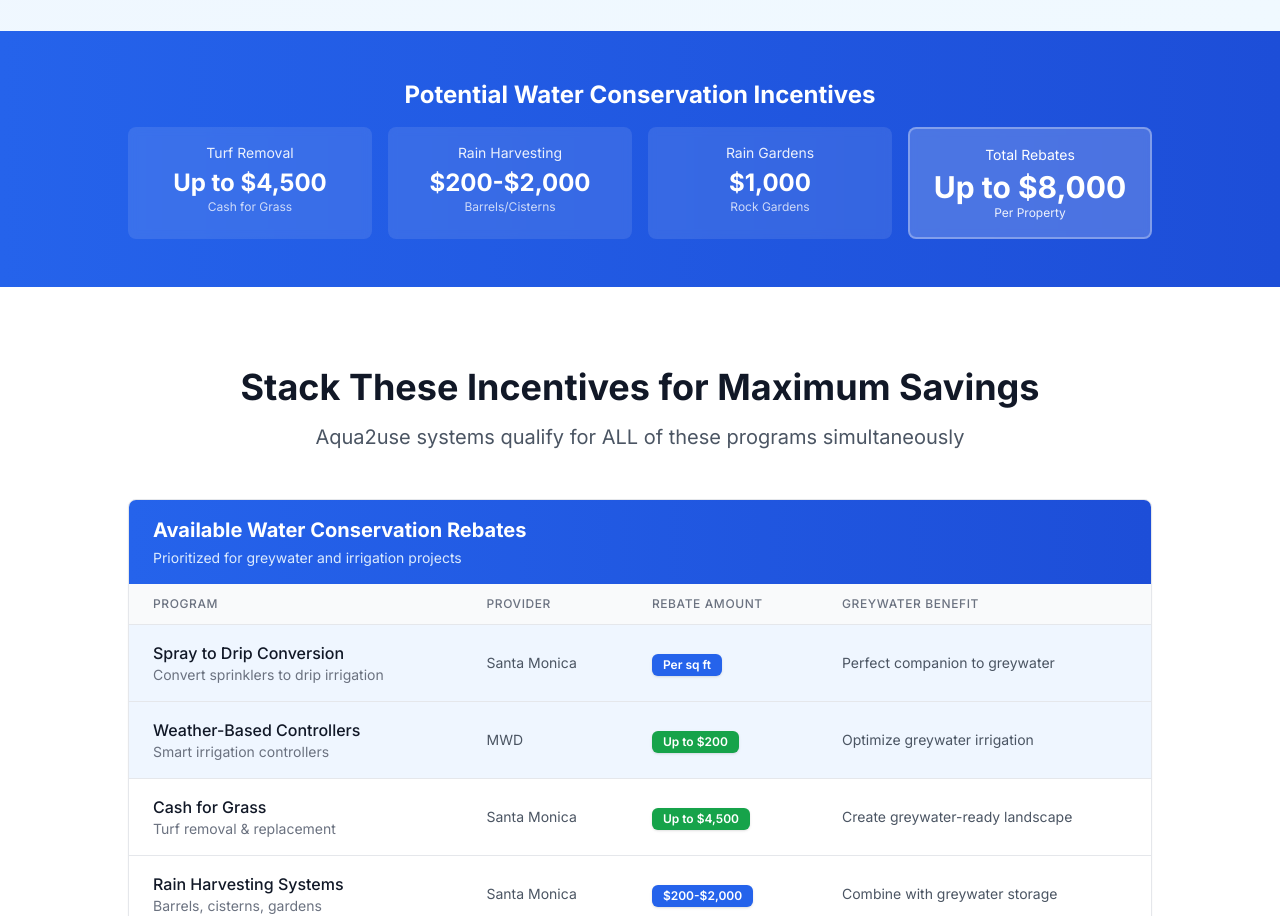
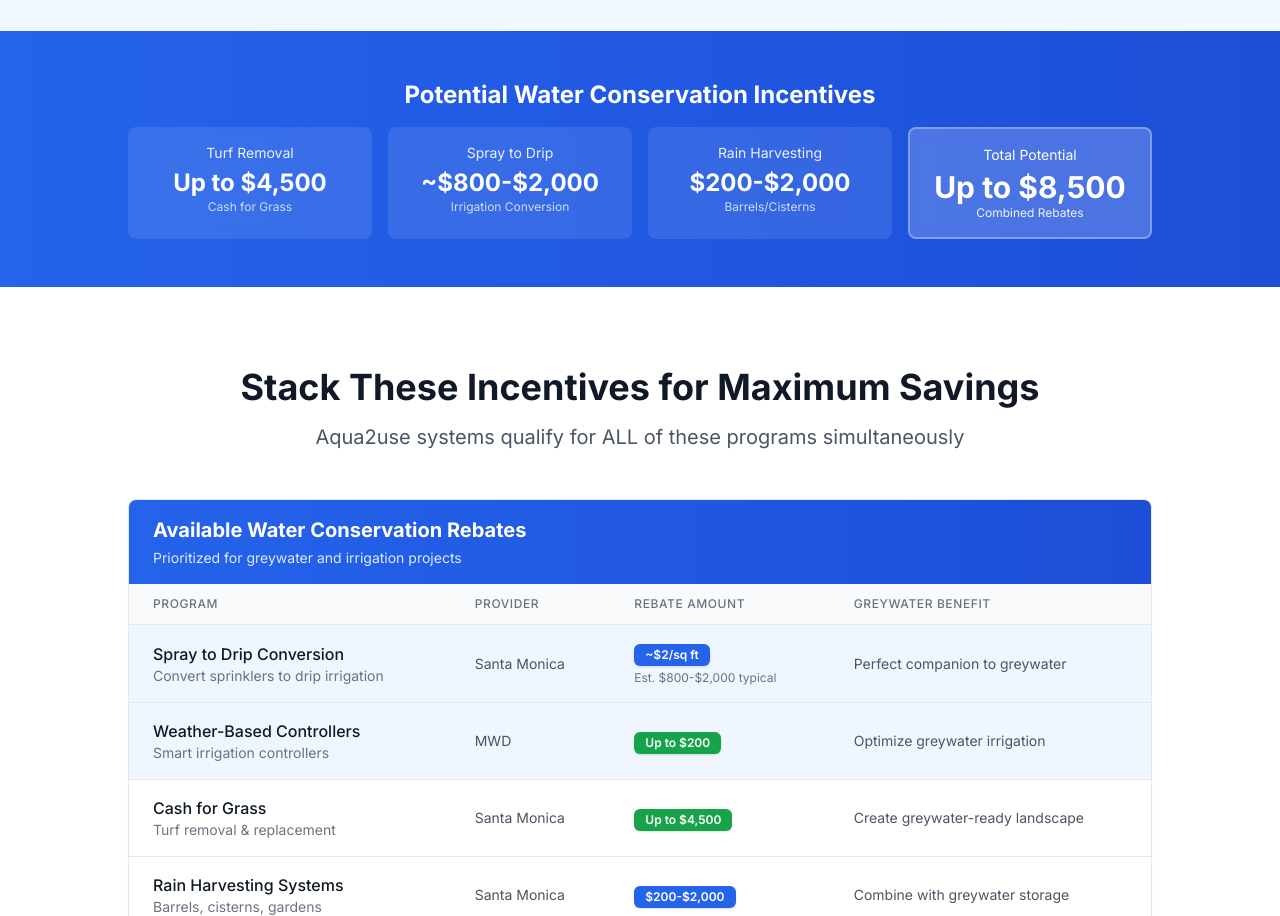
Before and after one commit to swilhoit/waterwise, a Next.js app: page /santa-monica/residential in a window 1280 px wide. Shown: the part 760-1676 px from the top of the page. Built offline with nearby package versions, Linux system fonts and the light colour scheme; no server answers; what @shopify/storefront-api-client would draw is missing.

Commit message:
Add reasonable estimates for per sq ft rebates (~/sq ft for Spray to Drip)

```diff
--- a/app/santa-monica/residential/page.tsx
+++ b/app/santa-monica/residential/page.tsx
@@ -14,7 +14,7 @@ export default function SantaMonicaResidential() {
           <div className="max-w-5xl mx-auto text-center">
             <Badge className="mb-4 bg-blue-600 text-white">Water Conservation Solutions</Badge>
             <h1 className="text-4xl lg:text-6xl font-bold text-gray-900 mb-6 leading-tight">
-              Save Up to $8,000 with
+              Save Up to $8,500 with
               <span className="text-blue-600"> Greywater Systems</span>
               <br />in Santa Monica
             </h1>
@@ -64,19 +64,19 @@ export default function SantaMonicaResidential() {
                   <div className="text-xs opacity-75">Cash for Grass</div>
                 </div>
                 <div className="bg-white/10 backdrop-blur-sm rounded-lg p-4">
+                  <div className="text-sm opacity-90 mb-1">Spray to Drip</div>
+                  <div className="text-2xl font-bold">~$800-$2,000</div>
+                  <div className="text-xs opacity-75">Irrigation Conversion</div>
+                </div>
+                <div className="bg-white/10 backdrop-blur-sm rounded-lg p-4">
                   <div className="text-sm opacity-90 mb-1">Rain Harvesting</div>
                   <div className="text-2xl font-bold">$200-$2,000</div>
                   <div className="text-xs opacity-75">Barrels/Cisterns</div>
                 </div>
-                <div className="bg-white/10 backdrop-blur-sm rounded-lg p-4">
-                  <div className="text-sm opacity-90 mb-1">Rain Gardens</div>
-                  <div className="text-2xl font-bold">$1,000</div>
-                  <div className="text-xs opacity-75">Rock Gardens</div>
-                </div>
                 <div className="bg-white/20 backdrop-blur-sm rounded-lg p-4 border-2 border-white/30">
-                  <div className="text-sm mb-1">Total Rebates</div>
-                  <div className="text-3xl font-bold">Up to $8,000</div>
-                  <div className="text-xs opacity-90">Per Property</div>
+                  <div className="text-sm mb-1">Total Potential</div>
+                  <div className="text-3xl font-bold">Up to $8,500</div>
+                  <div className="text-xs opacity-90">Combined Rebates</div>
                 </div>
               </div>
             </div>
@@ -124,7 +124,8 @@ export default function SantaMonicaResidential() {
                         </td>
                         <td className="px-6 py-4 text-sm text-gray-600">Santa Monica</td>
                         <td className="px-6 py-4">
-                          <Badge className="bg-blue-600 text-white">Per sq ft</Badge>
+                          <Badge className="bg-blue-600 text-white">~$2/sq ft</Badge>
+                          <div className="text-xs text-gray-500 mt-1">Est. $800-$2,000 typical</div>
                         </td>
                         <td className="px-6 py-4 text-sm text-gray-600">Perfect companion to greywater</td>
                       </tr>
```
